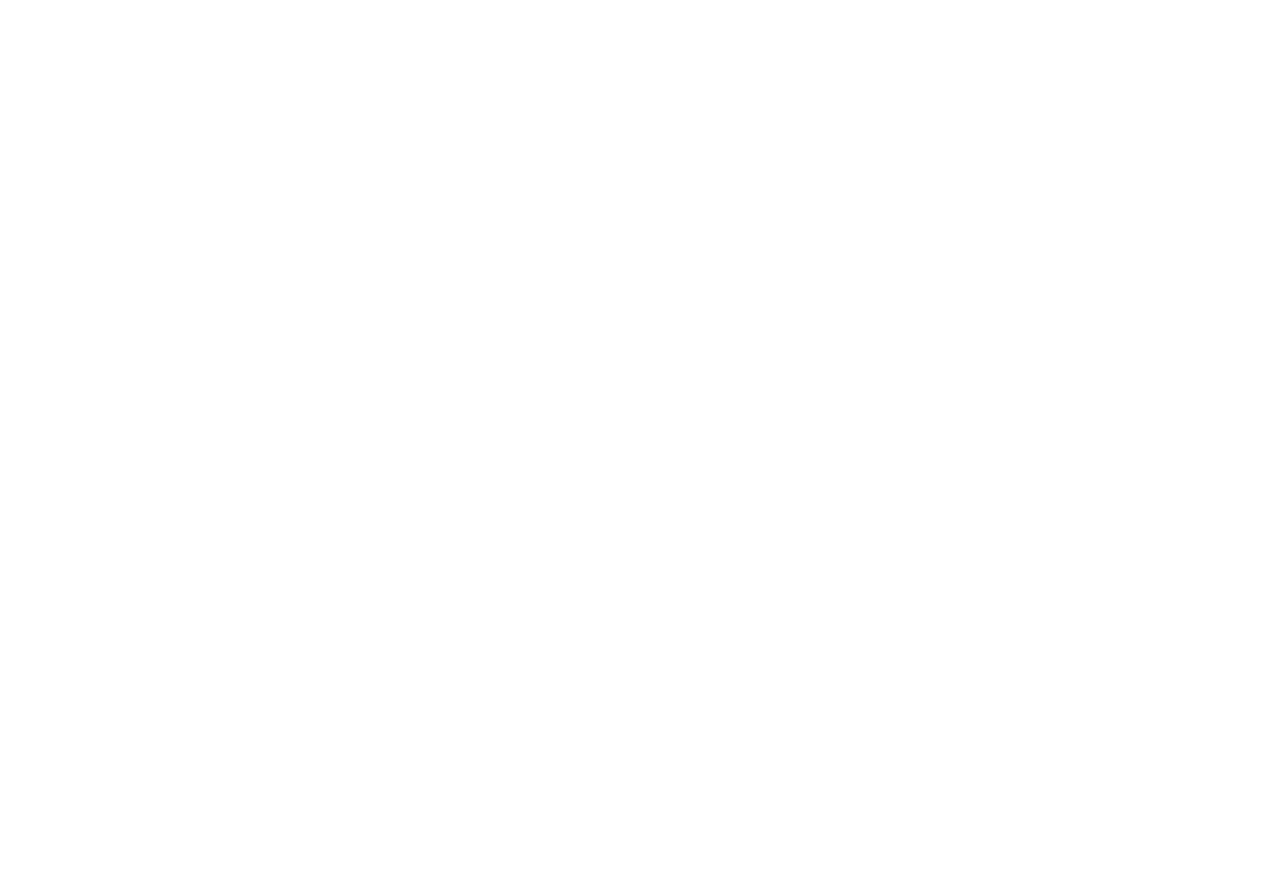
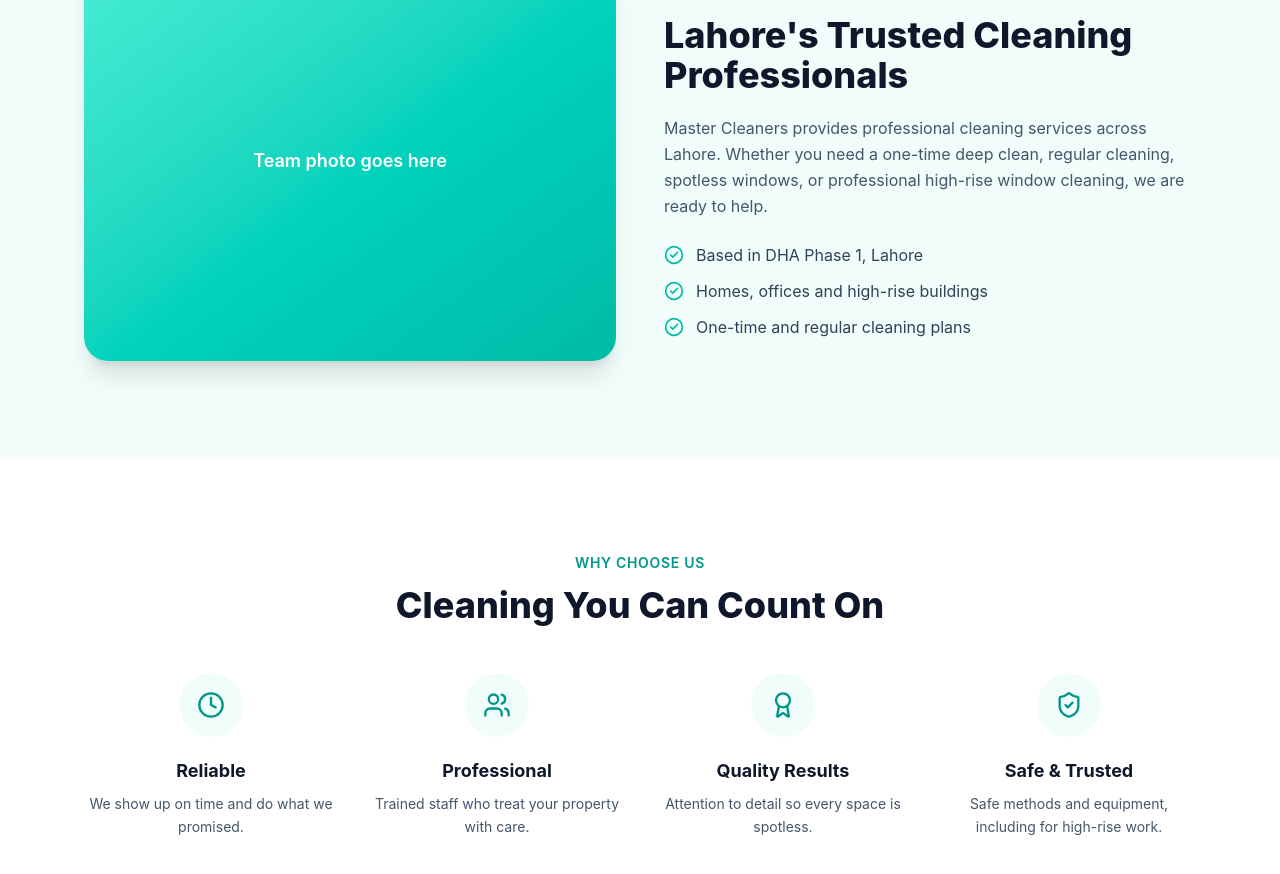
Before and after one commit to SaimRehman-design/master-cleaners, a React (Vite) app: page / in a window 1280 px wide. Shown: the part 1927-2801 px from the top of the page. Before the commit the page ends 1793 px from the top, so only its background shows below. Built offline with nearby package versions, Linux system fonts and the light colour scheme.

Commit message:
Add About and Why Choose Us sections

```diff
--- a/src/App.jsx
+++ b/src/App.jsx
@@ -1,7 +1,8 @@
 import Navbar from './components/Navbar'
 import Hero from './components/Hero'
 import Services from './components/Services'
-
+import About from './components/About'
+import WhyChooseUs from './components/WhyChooseUs'
 export default function App() {
   return (
     <div className="font-sans text-slate-900">
@@ -9,6 +10,8 @@ export default function App() {
       <main>
         <Hero />
         <Services />
+        <About />
+        <WhyChooseUs />
       </main>
     </div>
   )
--- /dev/null
+++ b/src/components/About.jsx
@@ -0,0 +1,42 @@
+import { CheckCircle2 } from 'lucide-react'
+
+const points = [
+  'Based in DHA Phase 1, Lahore',
+  'Homes, offices and high-rise buildings',
+  'One-time and regular cleaning plans',
+]
+
+export default function About() {
+  return (
+    <section id="about" className="bg-teal-50 py-16 md:py-24">
+      <div className="mx-auto grid max-w-6xl items-center gap-12 px-5 md:grid-cols-2">
+        {/* Image placeholder: real photo comes later */}
+        <div className="flex aspect-[4/3] items-center justify-center rounded-3xl bg-gradient-to-br from-teal-300 to-teal-500 text-lg font-semibold text-white shadow-xl">
+          Team photo goes here
+        </div>
+
+        <div>
+          <p className="text-sm font-semibold uppercase tracking-wider text-teal-600">
+            About Us
+          </p>
+          <h2 className="mt-3 text-3xl font-extrabold text-slate-900 md:text-4xl">
+            Lahore's Trusted Cleaning Professionals
+          </h2>
+          <p className="mt-5 leading-relaxed text-slate-600">
+            Master Cleaners provides professional cleaning services across Lahore. Whether you
+            need a one-time deep clean, regular cleaning, spotless windows, or professional
+            high-rise window cleaning, we are ready to help.
+          </p>
+          <ul className="mt-6 space-y-3">
+            {points.map((p) => (
+              <li key={p} className="flex items-center gap-3 text-slate-700">
+                <CheckCircle2 size={20} className="shrink-0 text-teal-500" />
+                {p}
+              </li>
+            ))}
+          </ul>
+        </div>
+      </div>
+    </section>
+  )
+}
--- /dev/null
+++ b/src/components/WhyChooseUs.jsx
@@ -0,0 +1,53 @@
+import { ShieldCheck, Clock, Award, Users } from 'lucide-react'
+
+const reasons = [
+  {
+    title: 'Reliable',
+    desc: 'We show up on time and do what we promised.',
+    icon: Clock,
+  },
+  {
+    title: 'Professional',
+    desc: 'Trained staff who treat your property with care.',
+    icon: Users,
+  },
+  {
+    title: 'Quality Results',
+    desc: 'Attention to detail so every space is spotless.',
+    icon: Award,
+  },
+  {
+    title: 'Safe & Trusted',
+    desc: 'Safe methods and equipment, including for high-rise work.',
+    icon: ShieldCheck,
+  },
+]
+
+export default function WhyChooseUs() {
+  return (
+    <section className="bg-white py-16 md:py-24">
+      <div className="mx-auto max-w-6xl px-5">
+        <div className="mx-auto max-w-2xl text-center">
+          <p className="text-sm font-semibold uppercase tracking-wider text-teal-600">
+            Why Choose Us
+          </p>
+          <h2 className="mt-3 text-3xl font-extrabold text-slate-900 md:text-4xl">
+            Cleaning You Can Count On
+          </h2>
+        </div>
+
+        <div className="mt-12 grid gap-8 sm:grid-cols-2 lg:grid-cols-4">
+          {reasons.map(({ title, desc, icon: Icon }) => (
+            <div key={title} className="text-center">
+              <div className="mx-auto flex h-16 w-16 items-center justify-center rounded-full bg-teal-50 text-teal-600">
+                <Icon size={28} />
+              </div>
+              <h3 className="mt-5 text-lg font-bold text-slate-900">{title}</h3>
+              <p className="mt-2 text-sm leading-relaxed text-slate-600">{desc}</p>
+            </div>
+          ))}
+        </div>
+      </div>
+    </section>
+  )
+}
```
Also changed, not shown: 1 other file (tests, documents, lock files or other folders).
